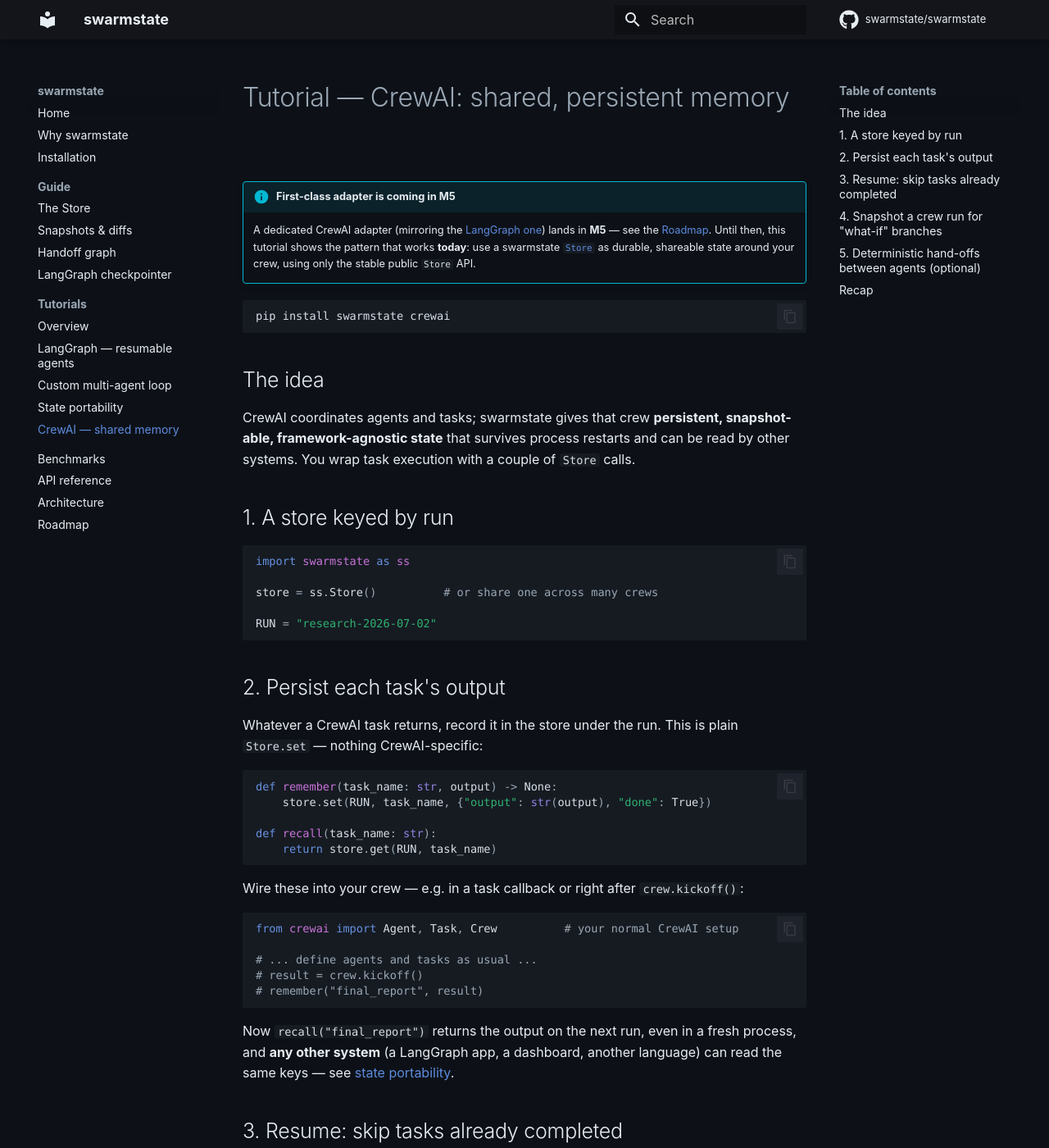
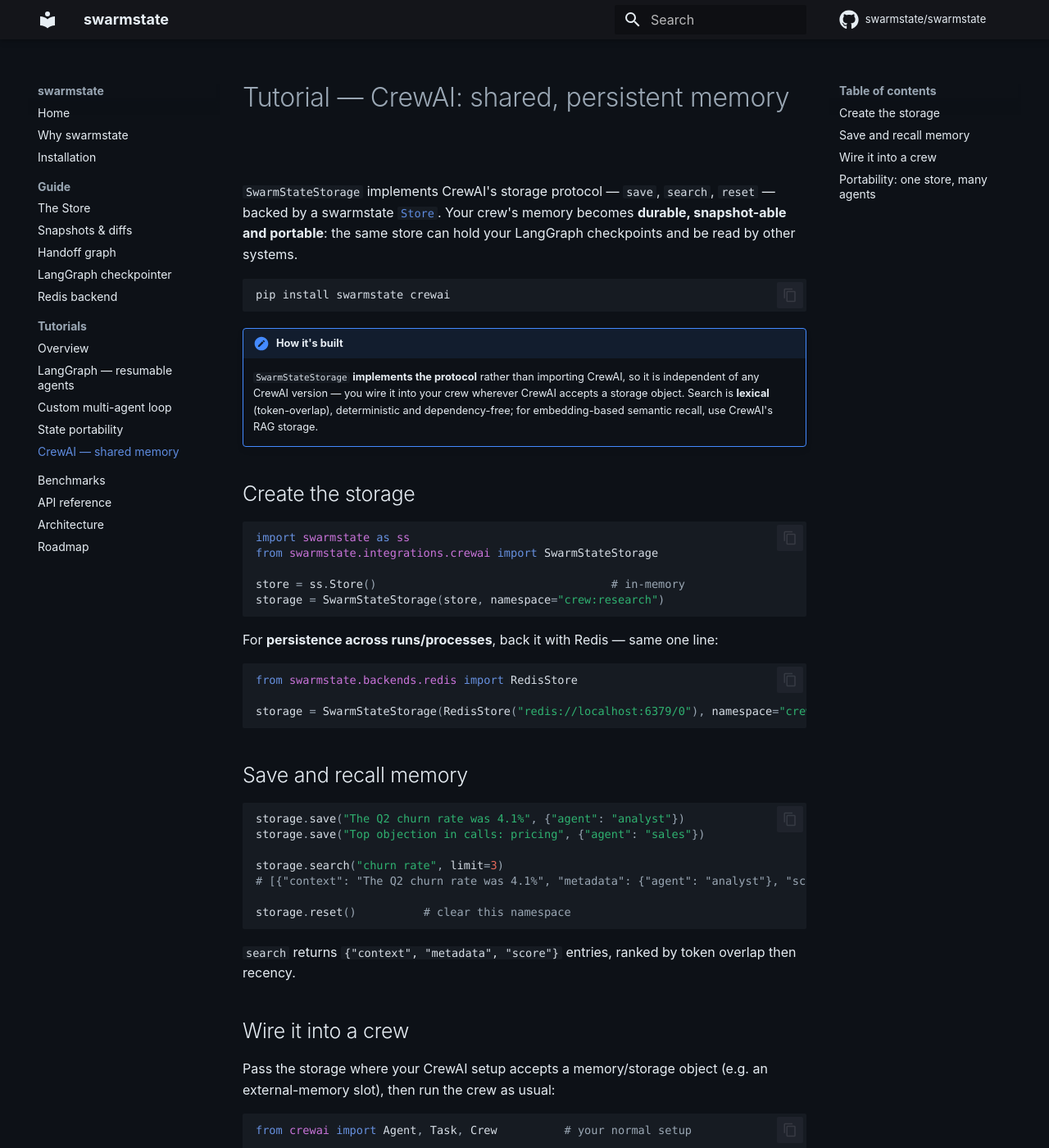
Before and after one commit to swarmstate/swarmstate.github.io, an MkDocs documentation site: the page built from docs/tutorials/crewai.md, in a window 1280 px wide and 1400 px high. Shown: the whole window at 82% size. Built offline with MkDocs 1.6.1 and Material for MkDocs 9.7.7, drawn with Linux system fonts in a browser that asks for light colours; comment, search, counter and statistics services are not loaded; some of the changed text lies outside the part shown.

Commit message:
docs: M5 — Redis backend guide + real CrewAI storage tutorial; roadmap M5 done
Co-Authored-By: Claude Opus 4.8 (1M context) <noreply@anthropic.com>

````diff
--- /dev/null
+++ b/docs/guide/redis.md
@@ -0,0 +1,56 @@
+# Redis backend
+
+`RedisStore` is a persistent, shareable store with the **same interface** as the
+in-memory [`Store`](store.md). Values are serialized with **msgpack** — the same wire
+format as the Rust core — so state is readable by any msgpack consumer, in any language.
+
+```bash
+pip install "swarmstate[redis]"
+```
+
+## Use it like a `Store`
+
+```python
+from swarmstate.backends.redis import RedisStore
+
+store = RedisStore("redis://localhost:6379/0")
+store.set("workflow", "onboarding", {"step": 3})
+store.get("workflow", "onboarding")     # -> {"step": 3}
+store.keys("workflow")                  # -> ["onboarding"]
+store.namespaces()                      # -> ["workflow"]
+```
+
+It implements the full interface: `set`, `get`, `contains`, `delete`, `keys`,
+`namespaces`, `clear`, `len(store)`, plus `snapshot()` / `restore()` (copy-based, O(n) —
+Redis persists rather than offering the Rust store's O(1) structural-sharing snapshots).
+
+## Persistent LangGraph checkpoints
+
+Because `RedisStore` shares the store interface, it drops straight into
+[`SwarmStateSaver`](langgraph.md) — giving you **persistent** checkpoints that survive
+process restarts and are shared across workers:
+
+```python
+from swarmstate.backends.redis import RedisStore
+from swarmstate.integrations.langgraph import SwarmStateSaver
+
+saver = SwarmStateSaver(RedisStore("redis://localhost:6379/0"))
+graph = builder.compile(checkpointer=saver)
+# a fresh process pointed at the same Redis resumes every thread
+```
+
+## Layout & format
+
+- Each namespace is a Redis **hash** at `{prefix}:{namespace}` (default prefix
+  `swarmstate`); fields are keys, values are msgpack bytes.
+- The msgpack encoding is standard, so a value written here decodes with any msgpack
+  library — the foundation of [cross-framework state portability](../tutorials/portability.md).
+
+## Parameters
+
+| Parameter | Default | Description |
+| --- | --- | --- |
+| `url` | `redis://localhost:6379/0` | Redis connection URL |
+| `client` | `None` | pass an existing `redis.Redis` client instead of a URL |
+| `prefix` | `"swarmstate"` | key prefix namespacing this store |
+| `codec` | `"msgpack"` | value serialization (stable, cross-language) |
--- a/docs/tutorials/crewai.md
+++ b/docs/tutorials/crewai.md
@@ -1,95 +1,74 @@
 # Tutorial — CrewAI: shared, persistent memory
 
-!!! info "First-class adapter is coming in M5"
-    A dedicated CrewAI adapter (mirroring the [LangGraph one](langgraph.md)) lands in
-    **M5** — see the [Roadmap](../roadmap.md). Until then, this tutorial shows the pattern
-    that works **today**: use a swarmstate [`Store`](../guide/store.md) as durable,
-    shareable state around your crew, using only the stable public `Store` API.
+`SwarmStateStorage` implements CrewAI's storage protocol — `save`, `search`, `reset` —
+backed by a swarmstate [`Store`](../guide/store.md). Your crew's memory becomes
+**durable, snapshot-able and portable**: the same store can hold your LangGraph
+checkpoints and be read by other systems.
 
 ```bash
 pip install swarmstate crewai
 ```
 
-## The idea
+!!! note "How it's built"
+    `SwarmStateStorage` **implements the protocol** rather than importing CrewAI, so it
+    is independent of any CrewAI version — you wire it into your crew wherever CrewAI
+    accepts a storage object. Search is **lexical** (token-overlap), deterministic and
+    dependency-free; for embedding-based semantic recall, use CrewAI's RAG storage.
 
-CrewAI coordinates agents and tasks; swarmstate gives that crew **persistent,
-snapshot-able, framework-agnostic state** that survives process restarts and can be read
-by other systems. You wrap task execution with a couple of `Store` calls.
-
-## 1. A store keyed by run
+## Create the storage
 
 ```python
 import swarmstate as ss
+from swarmstate.integrations.crewai import SwarmStateStorage
 
-store = ss.Store()          # or share one across many crews
-
-RUN = "research-2026-07-02"
+store = ss.Store()                                   # in-memory
+storage = SwarmStateStorage(store, namespace="crew:research")
 ```
 
-## 2. Persist each task's output
-
-Whatever a CrewAI task returns, record it in the store under the run. This is plain
-`Store.set` — nothing CrewAI-specific:
+For **persistence across runs/processes**, back it with Redis — same one line:
 
 ```python
-def remember(task_name: str, output) -> None:
-    store.set(RUN, task_name, {"output": str(output), "done": True})
+from swarmstate.backends.redis import RedisStore
 
-def recall(task_name: str):
-    return store.get(RUN, task_name)
+storage = SwarmStateStorage(RedisStore("redis://localhost:6379/0"), namespace="crew:research")
 ```
 
-Wire these into your crew — e.g. in a task callback or right after `crew.kickoff()`:
+## Save and recall memory
 
 ```python
-from crewai import Agent, Task, Crew          # your normal CrewAI setup
+storage.save("The Q2 churn rate was 4.1%", {"agent": "analyst"})
+storage.save("Top objection in calls: pricing", {"agent": "sales"})
 
-# ... define agents and tasks as usual ...
-# result = crew.kickoff()
-# remember("final_report", result)
+storage.search("churn rate", limit=3)
+# [{"context": "The Q2 churn rate was 4.1%", "metadata": {"agent": "analyst"}, "score": 1.0}]
+
+storage.reset()          # clear this namespace
 ```
 
-Now `recall("final_report")` returns the output on the next run, even in a fresh process,
-and **any other system** (a LangGraph app, a dashboard, another language) can read the
-same keys — see [state portability](portability.md).
+`search` returns `{"context", "metadata", "score"}` entries, ranked by token overlap
+then recency.
 
-## 3. Resume: skip tasks already completed
+## Wire it into a crew
 
-Because state is durable, you can make a crew **idempotent** — skip work that's already
-done:
+Pass the storage where your CrewAI setup accepts a memory/storage object (e.g. an
+external-memory slot), then run the crew as usual:
 
 ```python
-def run_task(task_name, fn):
-    cached = recall(task_name)
-    if cached and cached["done"]:
-        return cached["output"]          # resume: reuse prior result
-    output = fn()                        # run the CrewAI task
-    remember(task_name, output)
-    return output
+from crewai import Agent, Task, Crew          # your normal setup
+
+# ... define agents & tasks, attach `storage` to the crew's memory ...
+# result = crew.kickoff()
 ```
 
-## 4. Snapshot a crew run for "what-if" branches
+## Portability: one store, many agents
+
+Because the memory lives in a `Store`, anything else can read it — a LangGraph app, a
+dashboard, another language:
 
 ```python
-checkpoint = store.snapshot()
-# ... let the crew explore one strategy ...
-store.restore(checkpoint)               # discard it, try another
+key = store.keys("crew:research")[0]
+store.get("crew:research", key)   # {"value": "...", "metadata": {...}}
 ```
 
-## 5. Deterministic hand-offs between agents (optional)
-
-For rule-based "which agent next" decisions inside a crew, drop in a
-[`HandoffGraph`](../guide/handoff.md) instead of spending tokens on the choice:
-
-```python
-router = ss.HandoffGraph()
-router.add_edge("researcher", "writer",   when="findings_ready == true")
-router.add_edge("researcher", "reviewer", when="needs_review == true")
-next_agent = router.route("researcher", {"findings_ready": True})   # -> "writer"
-```
-
-## Recap
-
-- Today: use `Store` as durable, portable memory + `HandoffGraph` for routing around any
-  CrewAI crew — pure public API, nothing to invent.
-- Soon (**M5**): a first-class CrewAI adapter so this is wired in automatically.
+See [state portability](portability.md) for the full anti-lock-in story, and the
+[Redis backend](../guide/redis.md) to make it persistent.
--- a/mkdocs.yml
+++ b/mkdocs.yml
@@ -52,6 +52,7 @@ nav:
       - Snapshots & diffs: guide/snapshots.md
       - Handoff graph: guide/handoff.md
       - LangGraph checkpointer: guide/langgraph.md
+      - Redis backend: guide/redis.md
   - Tutorials:
       - Overview: tutorials/index.md
       - LangGraph — resumable agents: tutorials/langgraph.md
````
Also changed, not shown: docs/roadmap.md (+1 -1 lines), docs/tutorials/index.md (+2 -2 lines).
